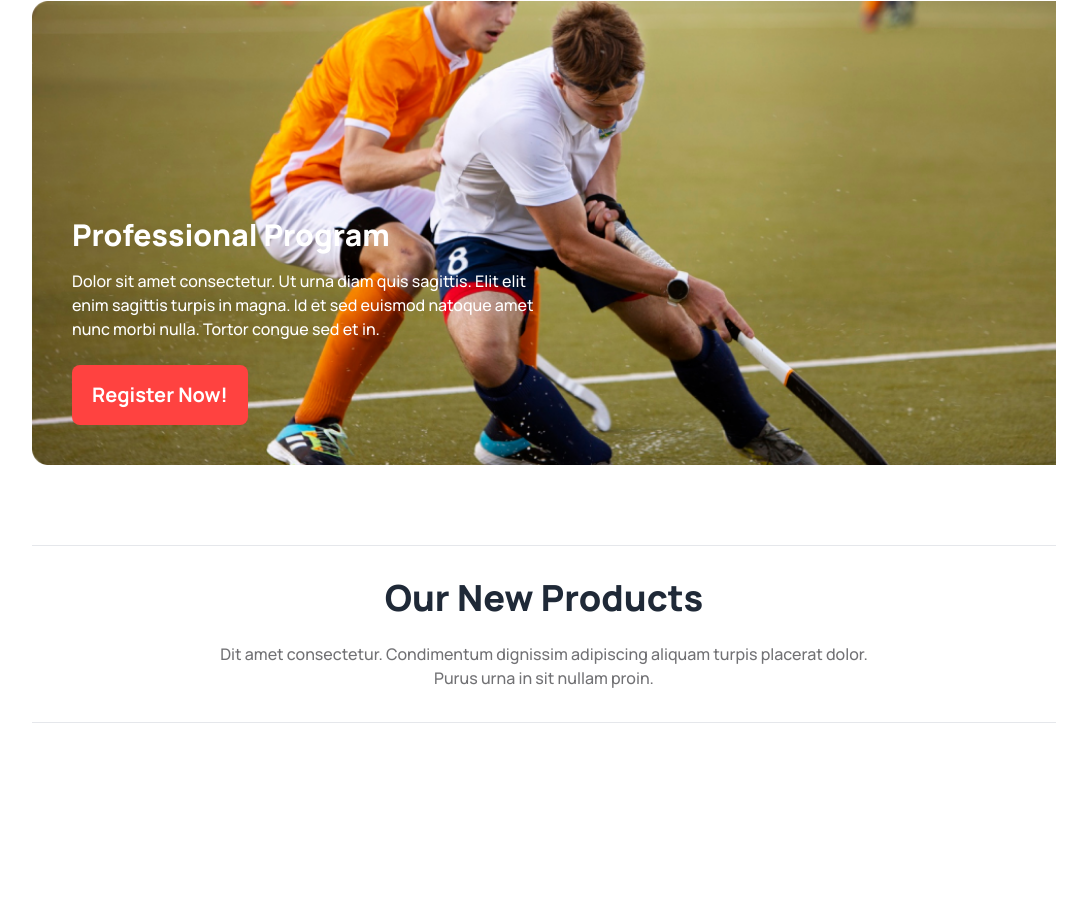
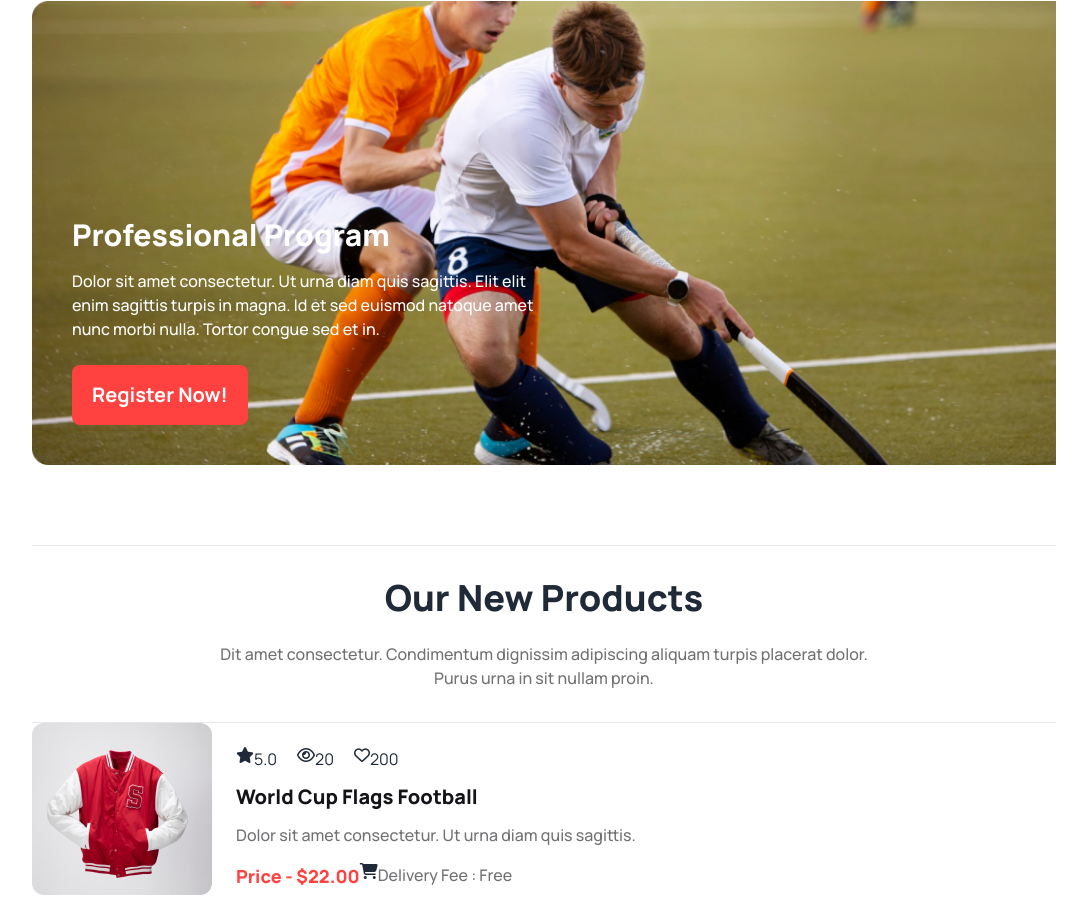
Before and after one commit to AyonHasan07/hockey, a plain HTML site: page index.html in a window 1280 px wide. Shown: the part 2223-3137 px from the top of the page, without its empty margins (96-1183 px from the left). Before the commit the page ends 2946 px from the top, so only its background shows below. Drawn offline with nearby package versions, Linux system fonts and the light colour scheme.

Commit message:
added some element

```diff
--- a/index.html
+++ b/index.html
@@ -196,7 +196,7 @@
             <div class="text-white grid grid-cols-1 lg:grid-cols-2 lg:grid-rows-2 gap-6 w-full py-6 lg:py-20">
 
                 <!-- 1st -->
-                <div class="p-6 lg:p-10 w-11/12 bg-[url('/Images/2.png')] lg:w-full bg-cover mx-auto">
+                <div class="p-6 lg:p-10 w-11/12 bg-[url(Images/2.png)] lg:w-full bg-cover mx-auto">
                     <!-- linear-gradient(45deg, rgba(19, 19, 24, 0.5), rgba(19, 19, 24, 0.5)), -->
                     <h4 class="text-3xl font-extrabold pb-4 lg:pt-16">
                         Junior Program
@@ -247,6 +247,50 @@
             </div>
         </section>
 
+        <section>
+            <div class="flex">
+                <div class="">
+                    <img src="Images/5.png" alt="">
+                </div>
+
+
+                <div class="px-6 justify-center items-center ">
+                    <div class="flex items-center gap-5 pt-6">
+                        <div class="flex ">
+                            <i class="fa-solid fa-star"></i>
+                            <h1>5.0</h1>
+                        </div>
+
+                        <div class="flex ">
+                            <i class="fa-regular fa-eye "></i>
+                            <h1>20</h1>
+                        </div>
+                        <div class="flex ">
+                            <i class="fa-regular fa-heart"></i>
+                            <h1>200</h1>
+                        </div>
+                    </div>
+
+                    <h3 class="text-xl font-extrabold text-heading py-3 ">World Cup Flags Football</h3>
+                <p class="text-base font-medium text-text">
+                    Dolor sit amet consectetur. Ut urna diam quis sagittis.
+                </p>
+
+                <div class="flex pt-4 pb-6">
+                    <h3 class="text-[18px] font-extrabold text-primary">
+                        Price - $22.00
+                    </h3>
+                    <div class="flex">
+                        <i class="fa-solid fa-cart-shopping"></i>
+                        <p class="text-base text-text font-medium">Delivery Fee : Free</p>
+                    </div>
+                </div>
+            </div>
+                </div>
+
+
+        </section>
+
 
     </main>
 
```
